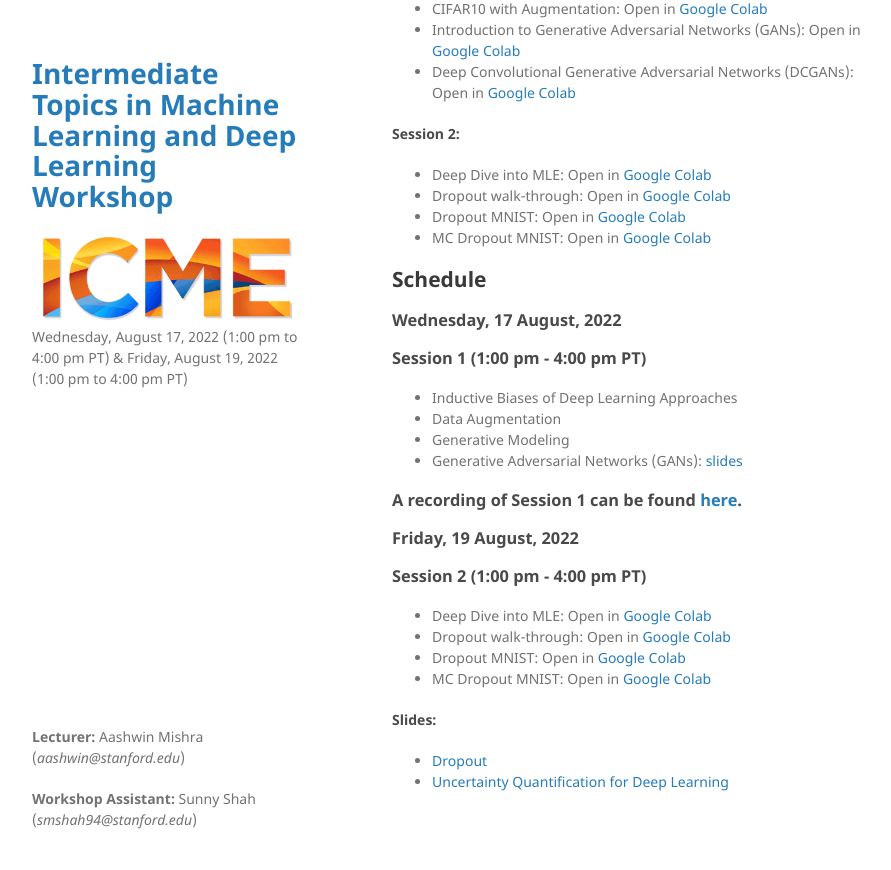
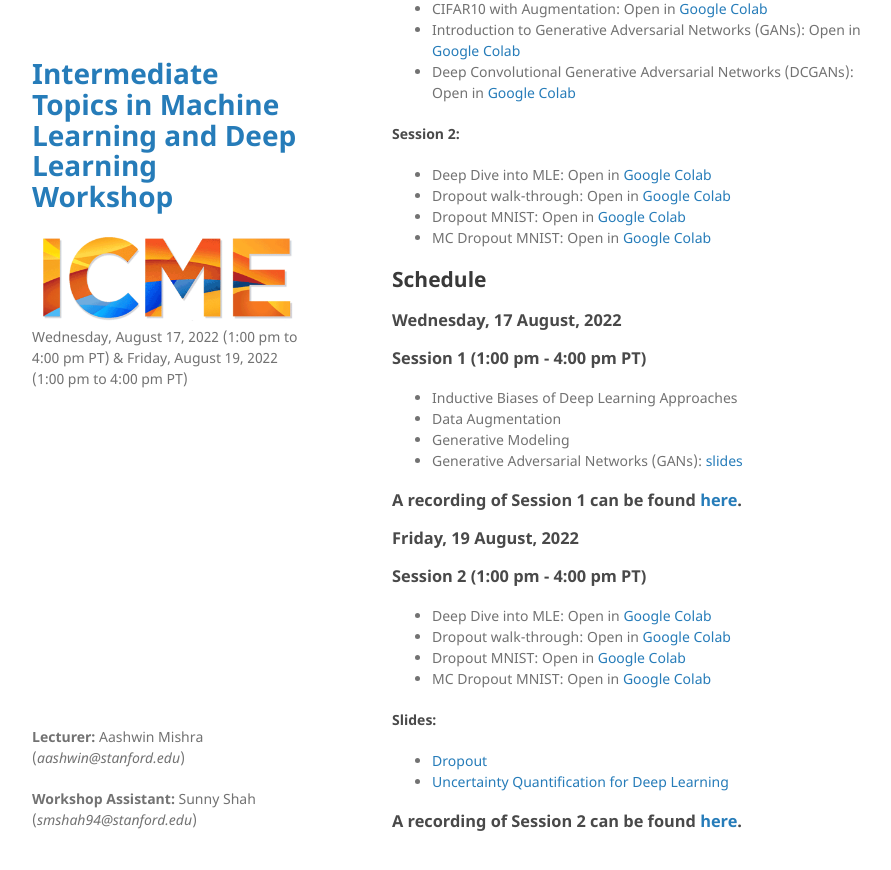
Before and after one commit to sunnyliketheweather94/intermediate-ml-dl, a Jekyll site: the page built from index.md, in a window 1280 px wide and 900 px high, scrolled down 1344 px. Shown: the top 870 px of the window, without its empty margins (178-1069 px from the left). Built offline with Jekyll 4.4.1, drawn with Linux system fonts in a browser that asks for light colours; our own code applies the rules of GitHub Pages for plain Markdown files.

Commit message:
added session 2 recording link

```diff
--- a/index.md
+++ b/index.md
@@ -66,3 +66,5 @@ For the purposes of this workshop, we assume that you have trained some deep lea
 #### Slides:
   - [Dropout](assets/slides/Dropout.pdf)
   - [Uncertainty Quantification for Deep Learning](assets/slides/UQForDeepLearning.pdf)
+
+### A recording of Session 2 can be found [here](https://stanford.zoom.us/rec/share/d0QA6aMBzpTSnRgE8v3fXNxTYyfBs8q5yckOekrkF-ewyb0n7PEJPx0no0HfZxok.EMke1YPRcimEaUOK?startTime=1660938417000).
```
